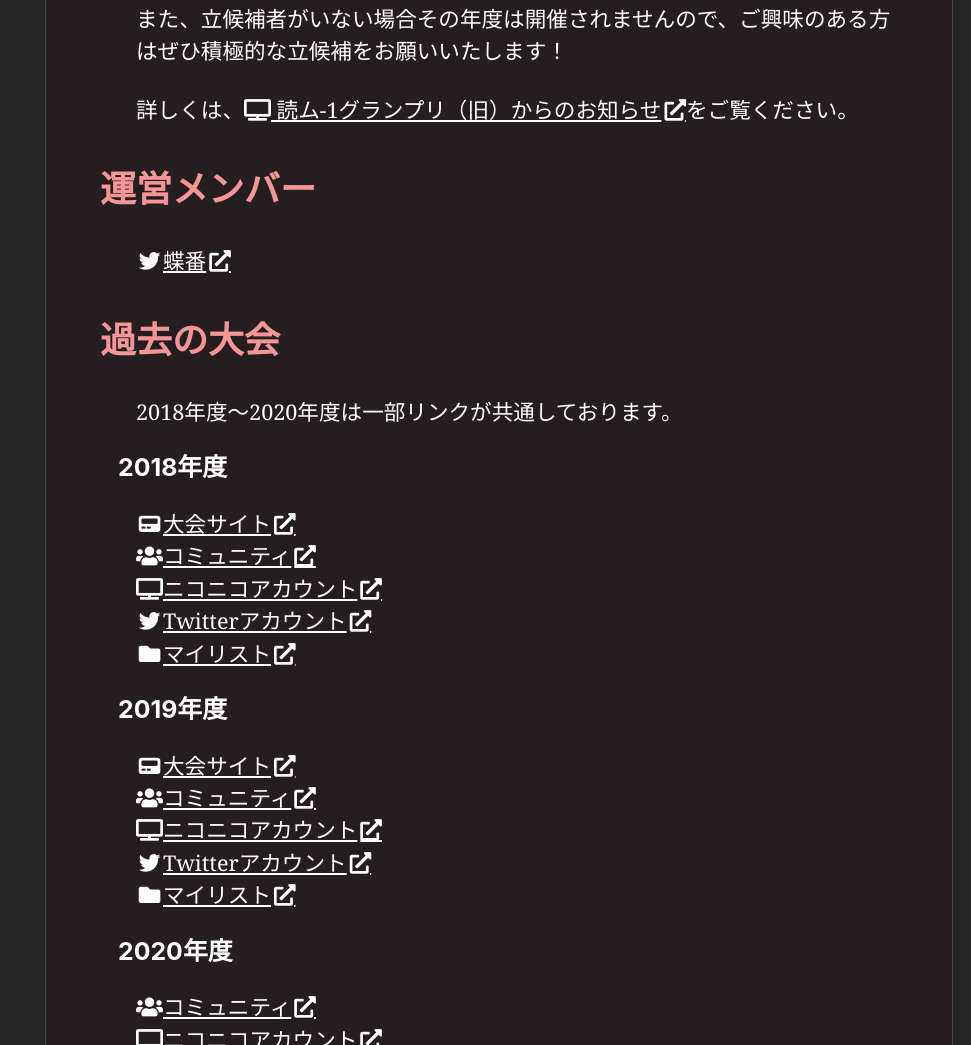
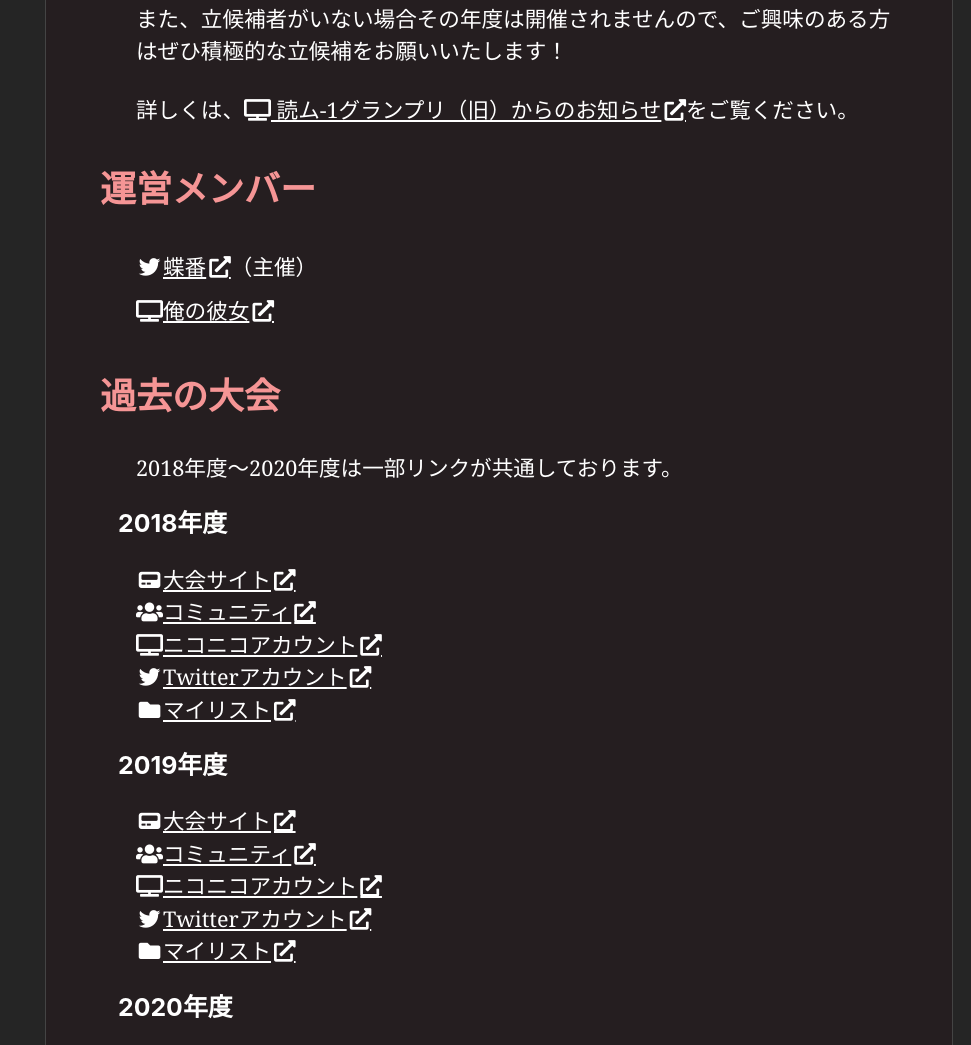
Before and after one commit to yomuonegp2022/yomuonegp2022, a Gatsby site: page /about in a window 1280 px wide. Shown: the part 2523-3568 px from the top of the page, without its empty margins (309-1280 px from the left). Built offline with nearby package versions, Linux system fonts and the light colour scheme; Gatsby itself is replaced by a stand-in of ours.

Commit message:
運営メンバー追加

```diff
--- a/src/pages/about.js
+++ b/src/pages/about.js
@@ -107,9 +107,12 @@
       をご覧ください。
     </p>
     <h1 class="anchor" id="members">運営メンバー</h1>
-    <p>
+    <p style={{lineHeight: `2`}}>
       <a class="external" target="_blank" rel="noreferrer" title="蝶番" href="https://twitter.com/ci_cei">
         <i class="fab fa-twitter fa-fw"></i>蝶番
+      </a>（主催）<br />
+      <a class="external" target="_blank" rel="noreferrer" title="俺の彼女" href="https://www.nicovideo.jp/user/70754256">
+        <i class="fas fa-tv fa-fw"></i>俺の彼女
       </a>
     </p>
     <h1 class="anchor" id="past">過去の大会</h1>
```
